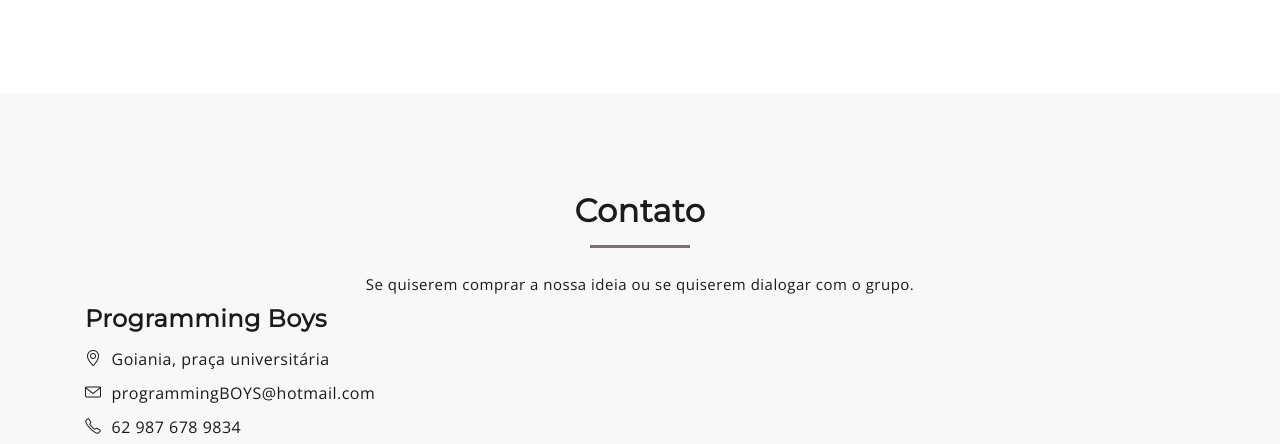
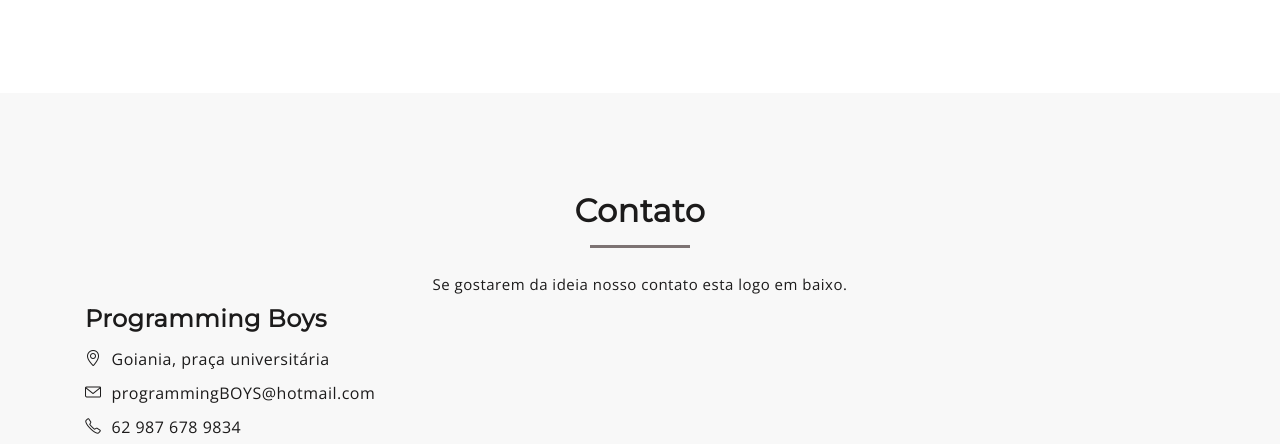
Before and after one commit to gotoxyrx/ATMTEC, a plain HTML site: page index.html in a window 1280 px wide. Shown: the part 6989-7433 px from the top of the page. Drawn offline with nearby package versions, Linux system fonts and the light colour scheme.

Commit message:
TROCANDO

```diff
--- a/index.html
+++ b/index.html
@@ -651,7 +651,7 @@
 							<div class="mu-contact-header">
 								<h2 class="mu-heading-title">Contato</h2>
 								<span class="mu-header-dot"></span>
-								<p>Se quiserem comprar a nossa ideia ou se quiserem dialogar com o grupo.</p>
+								<p>Se gostarem da ideia nosso contato esta logo em baixo.</p>
 							</div>
 
 							<!-- Start Contact Content -->
```
